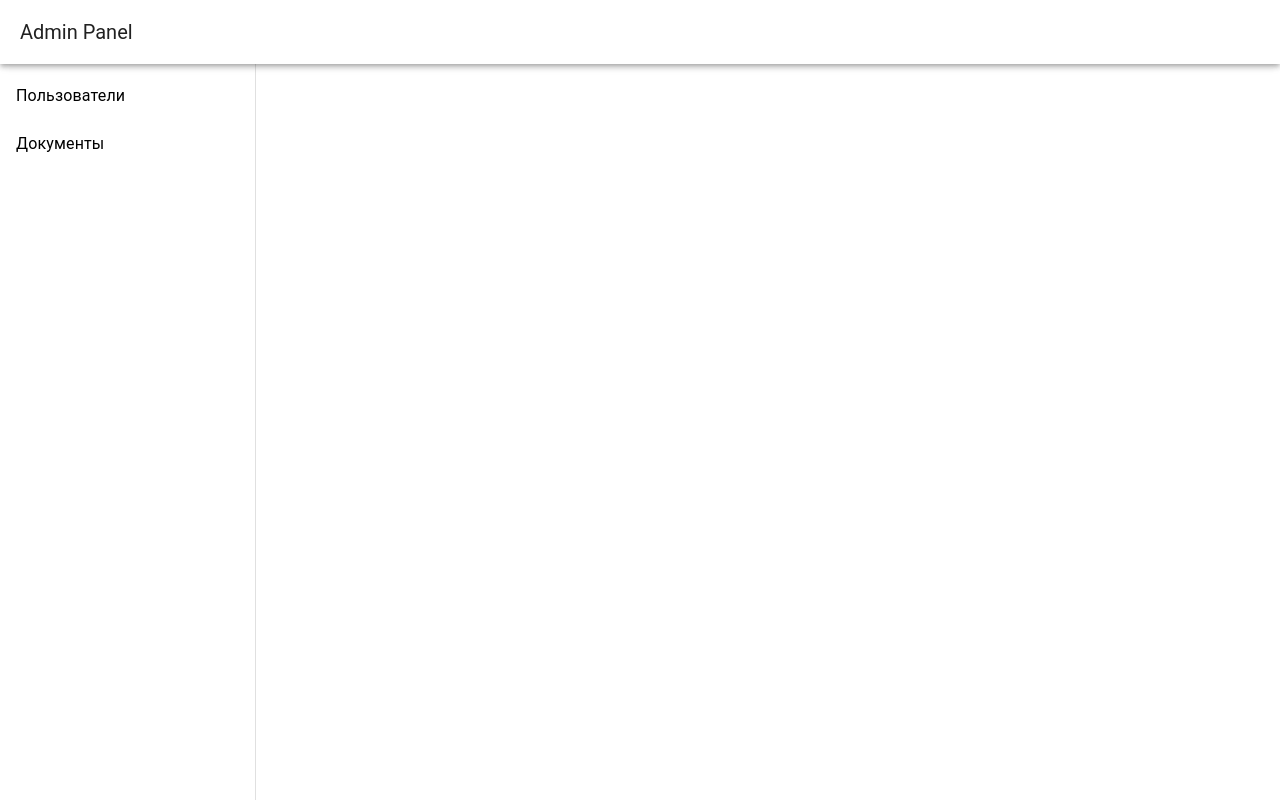
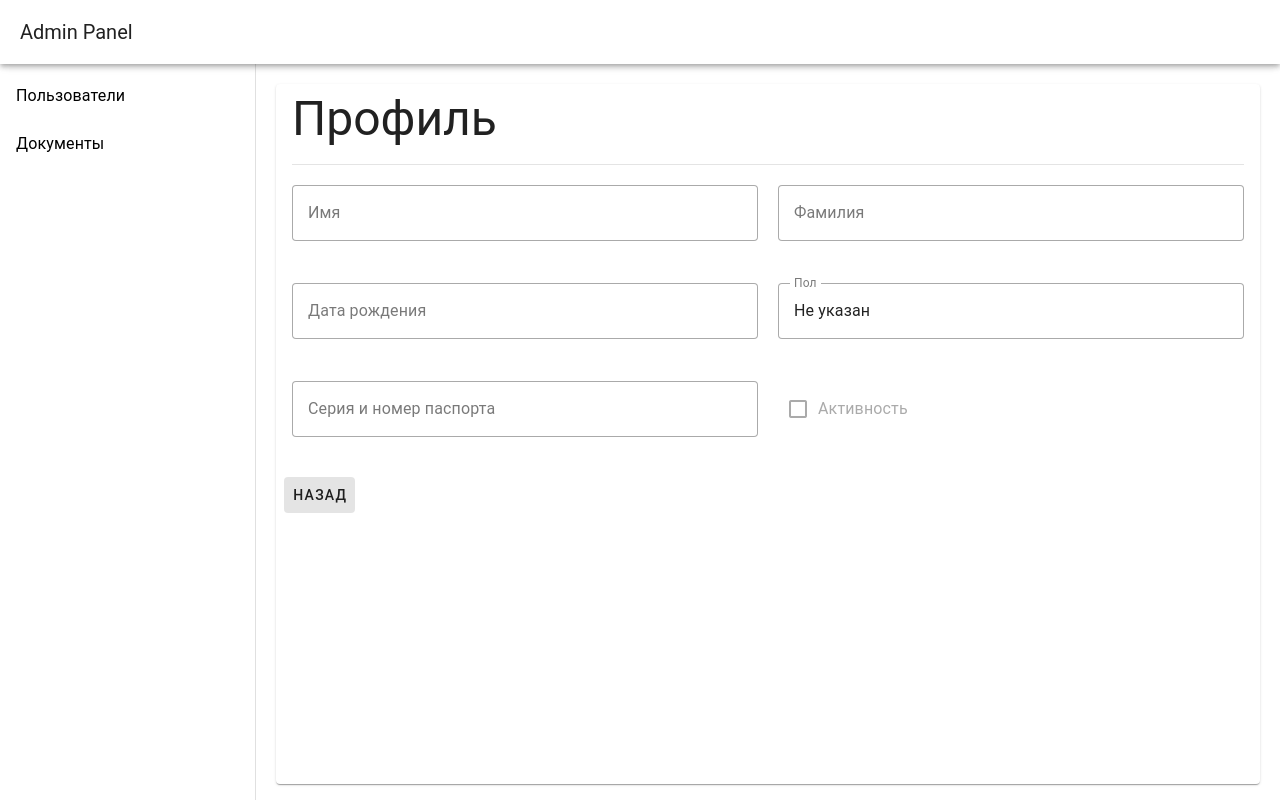
Before and after one commit to Alexandr1807/vue-1, a Vue app: page /users/1 in a window 1280 px wide. Built offline with nearby package versions, Linux system fonts and the light colour scheme; no server answers.

Commit message:
add user profile component & fix user list

```diff
--- a/data.json
+++ b/data.json
@@ -7,7 +7,7 @@
             "birthDate": "18.07.1980",
             "passport": "AB1234567",
             "sex": 1,
-            "activity": 1
+            "activity": 0
         },
         {
             "id": 2,
@@ -16,7 +16,7 @@
             "birthDate": "18.07.1980",
             "passport": "AB1234567",
             "sex": 2,
-            "activity": 1
+            "activity": 0
         },
         {
             "id": 3,
--- a/src/components/Users/UserProfile.vue
+++ b/src/components/Users/UserProfile.vue
@@ -1,13 +1,103 @@
 <template>
     <div>
+        <v-card
+          class="mx-auto text-left"
+          max-width="100%"
+          height="700px"
+        >
+          <v-card-item>
+            <div>
+              <div class="text-h3 mb-5">
+                Профиль
+              </div>
+              <v-divider></v-divider>
+              <div class="info mt-5">
+                    <v-text-field
+                        v-bind:model-value=store.user.name
+                        label="Имя"
+                        variant="outlined"
+                        readonly
+                    ></v-text-field>
+                    <v-text-field
+                        v-bind:model-value=store.user.secondName
+                        label="Фамилия"
+                        variant="outlined"
+                        readonly
+                    ></v-text-field>
+                    <v-text-field
+                        v-bind:model-value=store.user.birthDate
+                        label="Дата рождения"
+                        variant="outlined"
+                        readonly
+                    ></v-text-field>
+                    <v-text-field
+                        v-bind:model-value=convertSex(store.user.sex)
+                        label="Пол"
+                        variant="outlined"
+                        readonly
+                    ></v-text-field>
+                    <v-text-field
+                        v-bind:model-value=store.user.passport
+                        label="Серия и номер паспорта"
+                        variant="outlined"
+                        readonly
+                    ></v-text-field>
+                    <v-checkbox disabled="true" label="Активность" :model-value="convertActiv(store.user.activity)"></v-checkbox>
 
+              </div>
+            </div>
+          </v-card-item>
+
+          <v-card-actions>
+            <v-btn variant="tonal">
+                Назад
+            </v-btn>
+          </v-card-actions>
+        </v-card>
     </div>
 </template>
 
 <script setup>
+import {useUserStore} from '@/stores/UserStore'
 
+const store = useUserStore()
+
+let loading = ref(true)
+
+const props = defineProps( {
+      id: {
+        type: Number,
+        required: true,
+      }
+    })
+
+let convertSex = (val) => {
+    if (val == 1) {
+        return 'Мужчина'
+    } else if (val == 2) {
+        return 'Женщина'
+    } else {
+        return 'Не указан'
+    }
+}
+
+let convertActiv = (val) => {
+   return val === 1 ? true : false
+}
+
+onMounted(() => {
+    loading.value = true
+    store.getUser(props.id)
+    loading.value = false
+})
 </script>
 
 <style>
 
+.info {
+    display: grid;
+    grid-template-columns: repeat(2, 1fr);
+    gap: 20px;
+}
+
 </style>
--- a/src/components/Users/UsersList.vue
+++ b/src/components/Users/UsersList.vue
@@ -26,7 +26,7 @@
                     <td style="text-align: start;">{{ user.item.birthDate }}</td>
                     <td style="text-align: start;">{{ user.item.passport }}</td>
                     <td style="text-align: start;">{{ convertSex(user.item.sex) }}</td>
-                    <td style="text-align: start;"><v-checkbox disabled="true"></v-checkbox></td>
+                    <td style="text-align: start;"><v-checkbox disabled="true" :model-value="convertActiv(user.item.activity)"></v-checkbox></td>
                 </tr>
             </template>
 
@@ -43,6 +43,7 @@ let totalItems = ref(0)
 let search = ref('')
 let itemsPerPage = ref(5)
 let name = ref('')
+let model = ref(true)
 
 const store = useUserStore()
 const headers = ref([
@@ -92,7 +93,7 @@ function handleClick (id) {
     router.push({ path: 'users', name: "UserProfile", params: {id: id}})
 }
 
-let convertSex = (val) => {
+function convertSex(val) {
     if (val == 1) {
         return 'Муж'
     } else if (val == 2) {
@@ -101,6 +102,11 @@ let convertSex = (val) => {
         return 'Не указан'
     }
 }
+
+let convertActiv = (val) => {
+   return val === 1 ? true : false
+}
+
 
 const FakeAPI = {
     async fetch ({ page, itemsPerPage, sortBy, search }) {
--- a/src/router/index.js
+++ b/src/router/index.js
@@ -19,12 +19,14 @@ const routes = [
       {
         path: 'users/:id',
         name: 'UserProfile',
-        component: () => import('@/components/Users/UserProfile.vue')
+        component: () => import('@/components/Users/UserProfile.vue'),
+        props: true
       },
       {
         path: 'docs/:id',
         name: 'Document',
-        component: () => import('@/components/Documents/Document.vue')
+        component: () => import('@/components/Documents/Document.vue'),
+        props: true
       }
     ],
   },
--- a/src/stores/UserStore.js
+++ b/src/stores/UserStore.js
@@ -6,6 +6,7 @@ export const useUserStore = defineStore("UserStore", {
         return {
             users: [],
             loading: true,
+            user: {}
         }
     },
     actions: {
@@ -14,6 +15,11 @@ export const useUserStore = defineStore("UserStore", {
         async getUsers() {
             const response = await axios.get('http://localhost:3000/users')
             this.users = response.data
+        },
+
+        async getUser(id) {
+            const response = await axios.get('http://localhost:3000/users/' + id)
+            this.user = response.data
         }
 
     }
```
